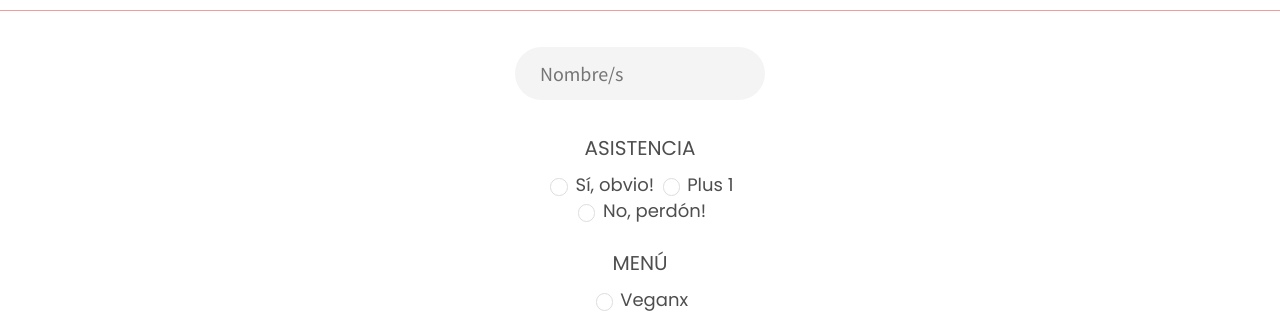
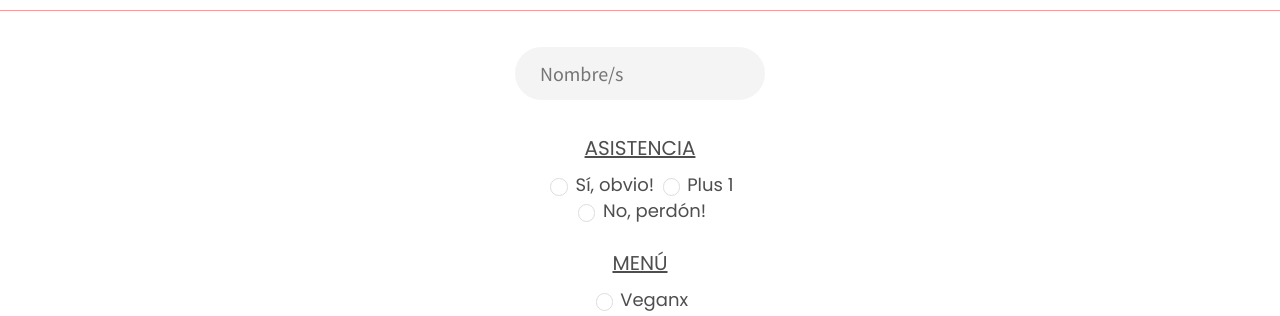
Before and after one commit to AAlejof/HeliKi, a React (Create React App) app in the folder client/: page /home in a window 1280 px wide. Shown: the part 2880-3196 px from the top of the page. Built offline with nearby package versions, Linux system fonts and the light colour scheme.

Commit message:
WIP focus in input pill

```diff
--- a/client/src/components/Form/Form.module.css
+++ b/client/src/components/Form/Form.module.css
@@ -44,6 +44,11 @@
 	cursor: pointer;
 }
 
+/* .inputPill :focus{
+	border-color: inherit;
+	box-shadow: #e66a6a;
+} */
+
 /* .formDiv{
 	display: flex;
 	justify-content: flex-start;
@@ -58,6 +63,7 @@
 	font-size: 16px;
 	line-height: 24px;
 	text-align: center;
+	text-decoration: underline;
 	color: #4e4e4e;
 	margin-bottom: 5%;
 }
```
